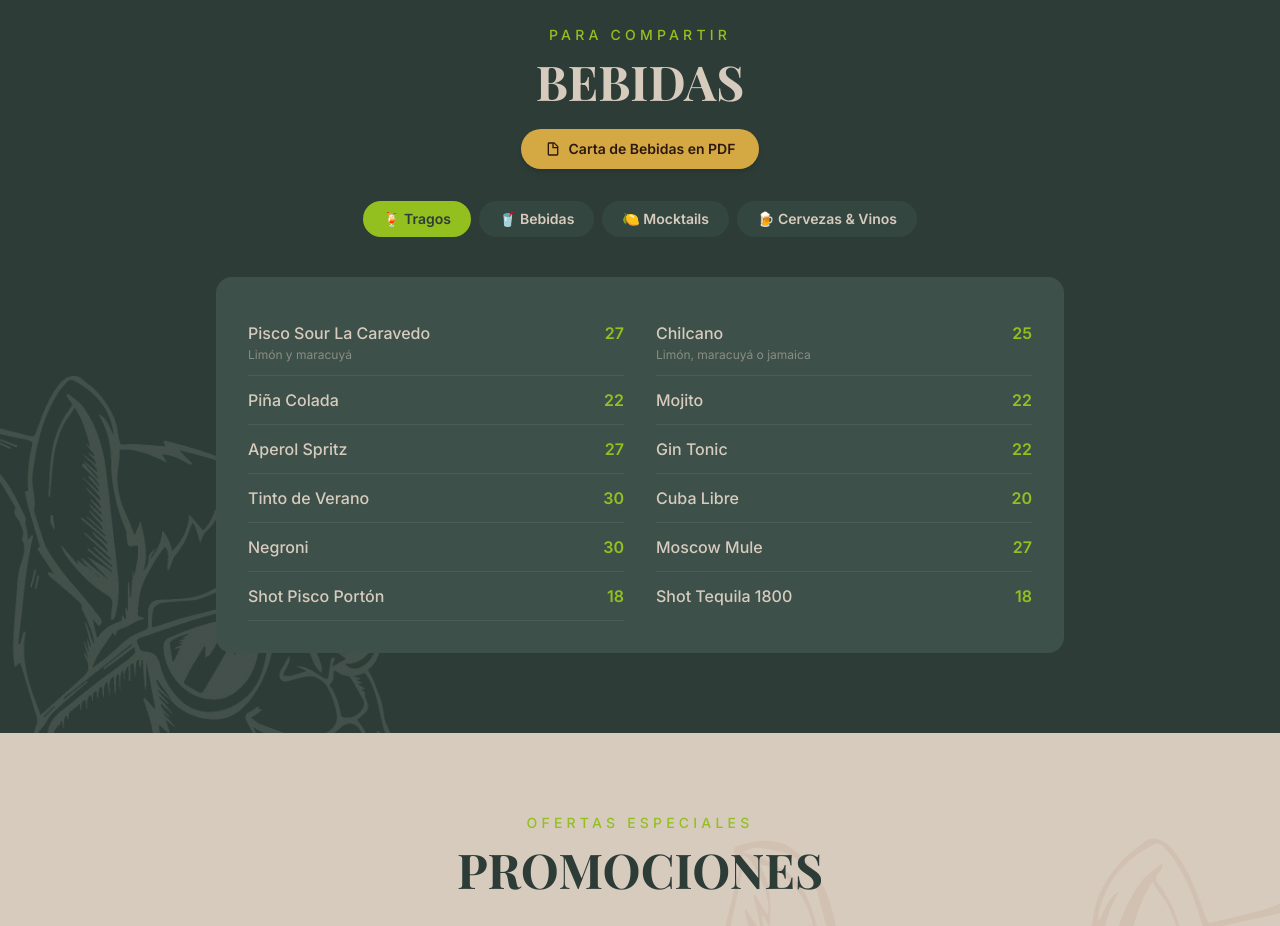
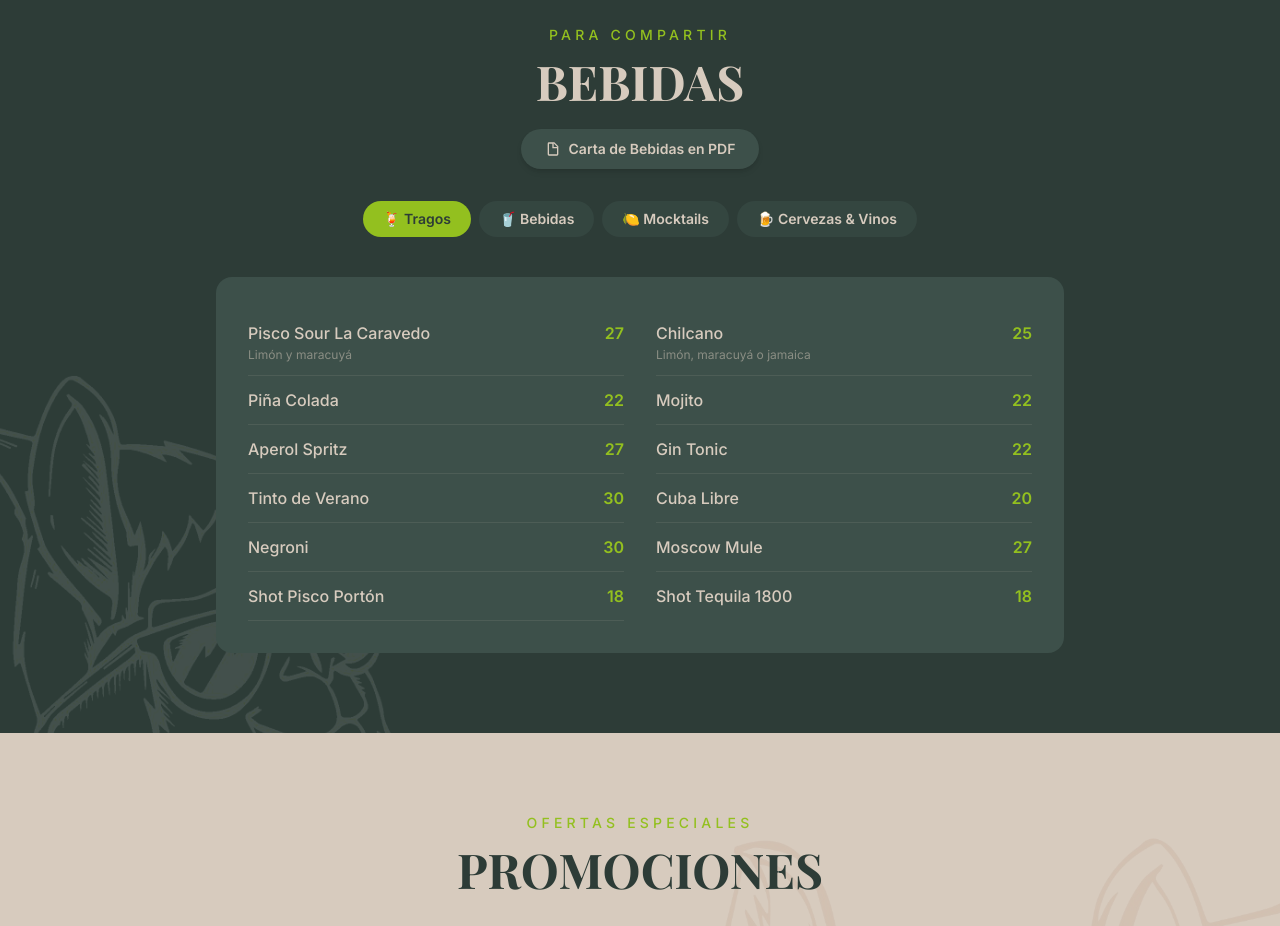
Before and after one commit to Javier1308/mestizo-web, a React (Vite) app: page / in a window 1280 px wide. Shown: the part 3300-4226 px from the top of the page. Built offline with nearby package versions, Linux system fonts and the light colour scheme.

Commit message:
fix: actualizar color del botón carta de bebidas PDF
Co-Authored-By: Claude Sonnet 4.6 <noreply@anthropic.com>

```diff
--- a/src/components/BebidasSection.tsx
+++ b/src/components/BebidasSection.tsx
@@ -38,7 +38,7 @@ export default function BebidasSection() {
             target="_blank"
             rel="noopener noreferrer"
             className="flex items-center gap-2 font-semibold px-6 py-2.5 rounded-full text-sm transition-colors shadow-md"
-            style={{ backgroundColor: '#D4A843', color: '#2C1810' }}
+            style={{ backgroundColor: '#3d504a', color: '#d7cbbe' }}
           >
             <svg className="w-4 h-4" fill="currentColor" viewBox="0 0 24 24">
               <path d="M14 2H6a2 2 0 0 0-2 2v16a2 2 0 0 0 2 2h12a2 2 0 0 0 2-2V8l-6-6zm-1 1.5L18.5 9H13V3.5zM6 20V4h5v7h7v9H6z"/>
```
